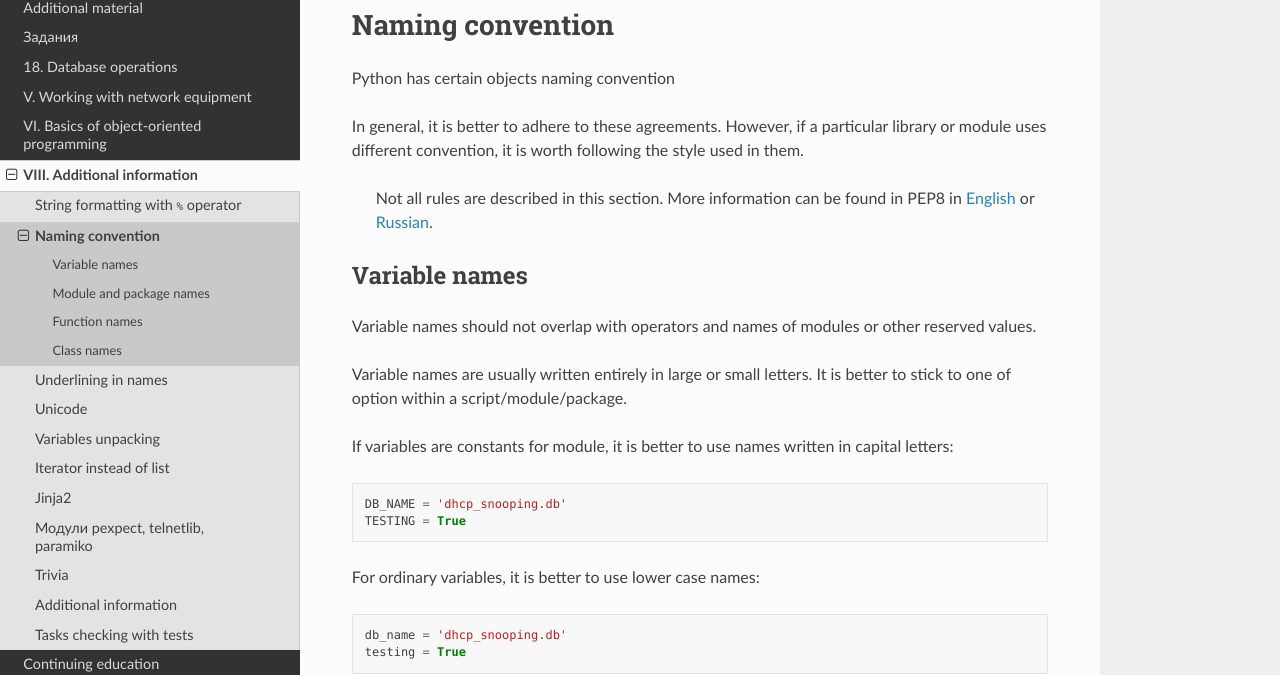
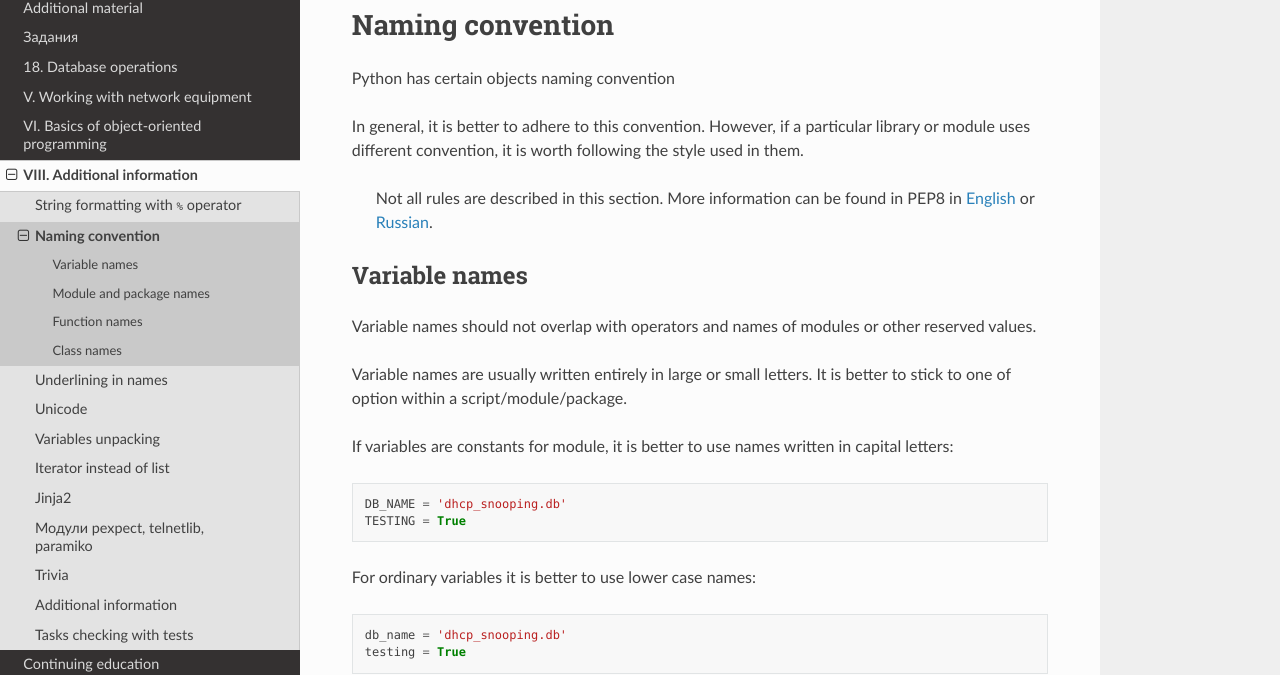
Before and after one commit to Aidar5/nattoeng, a Sphinx documentation site: the page built from docs/source/book/additional_info/naming_conventions/README.rst, in a window 1280 px wide and 900 px high. Shown: the part 140-815 px from the top of the window. Built offline with Sphinx 7.4.7 and the Read the Docs theme 2.0.0, drawn with Linux system fonts in a browser that asks for light colours; pages that are not in the unit, such as notebooks, are missing from menus.

Commit message:
Update README.rst

```diff
--- a/docs/source/book/additional_info/naming_conventions/README.rst
+++ b/docs/source/book/additional_info/naming_conventions/README.rst
@@ -3,7 +3,7 @@ Naming convention
 
 Python has certain objects naming convention
 
-In general, it is better to adhere to these agreements. However, if a particular library or module uses different convention, it is worth following the style used in them.
+In general, it is better to adhere to this convention. However, if a particular library or module uses different convention, it is worth following the style used in them.
 
     Not all rules are described in this section. More information can be found in PEP8 in
     `English <https://www.python.org/dev/peps/pep-0008/>`__ or
@@ -23,7 +23,7 @@ If variables are constants for module, it is better to use names written in capi
     DB_NAME = 'dhcp_snooping.db'
     TESTING = True
 
-For ordinary variables, it is better to use lower case names:
+For ordinary variables it is better to use lower case names:
 
 .. code:: python
 
```
